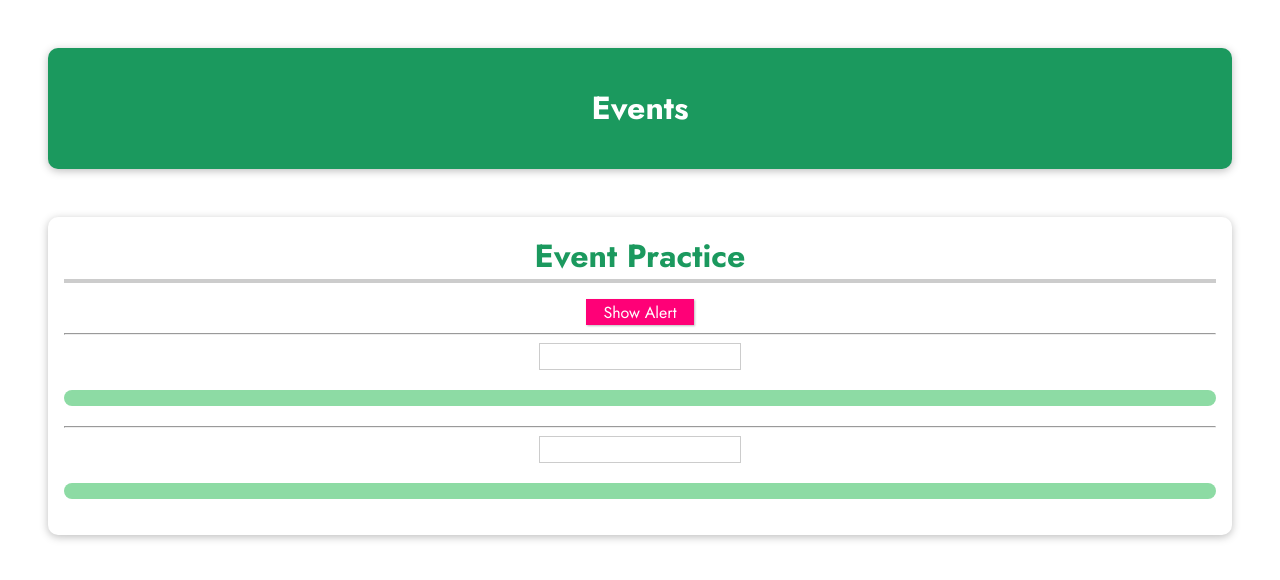
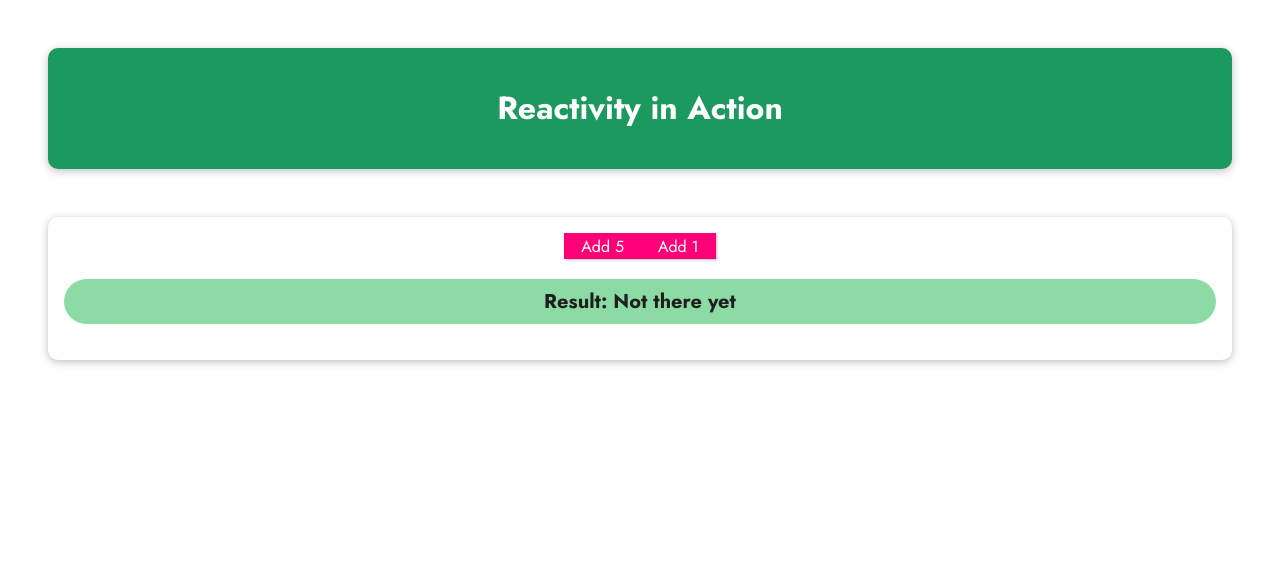
Before and after one commit to GUBONWOO/vue_udemy, a plain HTML site: page index.html in a window 1280 px wide. Drawn offline with nearby package versions, Linux system fonts and the light colour scheme.

Commit message:
reactivity

```diff
--- a/app.js
+++ b/app.js
@@ -1,19 +1,31 @@
 const app = Vue.createApp({
   data() {
     return {
-      userInput: '',
-      confirmedInput: '',
+      number: 0,
     };
   },
+  computed: {
+    result() {
+      if (this.number < 37) {
+        return 'Not there yet';
+      } else if (this.number === 37) {
+        return this.number;
+      } else {
+        return 'Too much';
+      }
+    },
+  },
+  watch: {
+    result() {
+      const that = this;
+      setTimeout(function () {
+        that.number = 0;
+      }, 5000);
+    },
+  },
   methods: {
-    showAlert() {
-      alert('This works!');
-    },
-    saveInput(event) {
-      this.userInput = event.target.value;
-    },
-    confirmInput() {
-      this.confirmedInput = this.userInput;
+    addNumber(num) {
+      this.number = this.number + num;
     },
   },
 });
--- /dev/null
+++ b/data_binding/styles.css
@@ -0,0 +1,73 @@
+* {
+  box-sizing: border-box;
+}
+
+html {
+  font-family: 'Jost', sans-serif;
+}
+
+body {
+  margin: 0;
+}
+
+header {
+  box-shadow: 0 2px 8px rgba(0, 0, 0, 0.26);
+  margin: 3rem;
+  border-radius: 10px;
+  padding: 1rem;
+  background-color: #1b995e;
+  color: white;
+  text-align: center;
+}
+
+#assignment {
+  box-shadow: 0 2px 8px rgba(0, 0, 0, 0.26);
+  margin: 3rem;
+  border-radius: 10px;
+  padding: 1rem;
+  text-align: center;
+}
+
+#assignment h2 {
+  font-size: 2rem;
+  border-bottom: 4px solid #ccc;
+  color: #1b995e;
+  margin: 0 0 1rem 0;
+}
+
+#assignment p {
+  font-size: 1.25rem;
+  font-weight: bold;
+  background-color: #8ddba4;
+  padding: 0.5rem;
+  color: #1f1f1f;
+  border-radius: 25px;
+}
+
+#assignment input {
+  font: inherit;
+  border: 1px solid #ccc;
+}
+
+#assignment input:focus {
+  outline: none;
+  border-color: #1b995e;
+  background-color: #d7fdeb;
+}
+
+#assignment button {
+  font: inherit;
+  cursor: pointer;
+  border: 1px solid #ff0077;
+  background-color: #ff0077;
+  color: white;
+  padding: 0.05rem 1rem;
+  box-shadow: 1px 1px 2px rgba(0, 0, 0, 0.26);
+}
+
+#assignment button:hover,
+#assignment button:active {
+  background-color: #ec3169;
+  border-color: #ec3169;
+  box-shadow: 1px 1px 4px rgba(0, 0, 0, 0.26);
+}
--- a/index.html
+++ b/index.html
@@ -14,24 +14,16 @@
   </head>
   <body>
     <header>
-      <h1>Events</h1>
+      <h1>Reactivity in Action</h1>
     </header>
     <section id="assignment">
-      <h2>Event Practice</h2>
-      <!-- 1) Show an alert (any text of your choice) when the button is pressed -->
-      <button v-on:click="showAlert">Show Alert</button>
-      <hr />
-      <!-- 2) Register the user input on "keydown" and output it in the paragraph (hint: event.target.value helps) -->
-      <input type="text" v-on:keydown="saveInput" />
-      <p>{{ userInput }}</p>
-      <hr />
-      <!-- 3) Repeat 2) but only output the entered value if the ENTER key was pressed -->
-      <input
-        type="text"
-        v-on:keydown="saveInput"
-        v-on:keyup.enter="confirmInput"
-      />
-      <p>{{confirmedInput}}</p>
+      <button @click="addNumber(5)">Add 5</button>
+      <button @click="addNumber(1)">Add 1</button>
+      <!-- 1) Connect the buttons and calculate a value (a number) -->
+      <!-- Show "Not there yet" until you reach a result of exactly 37 -->
+      <!-- Show "Too much!" if the result is greater than 37 -->
+      <p>Result: {{ result }}</p>
+      <!-- 2) Watch for changes in "result" and reset the value to 0 after 5 seconds -->
     </section>
   </body>
 </html>
```
Also changed, not shown: data_binding/app.js (added, +21 -0 lines), data_binding/index.html (added, +37 -0 lines), 1 other file.
